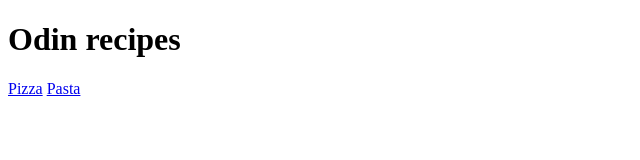
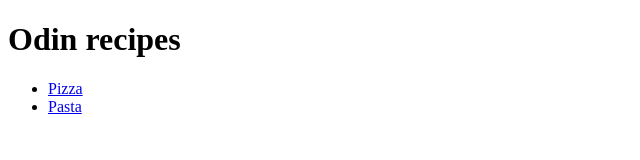
Before and after one commit to user8271/odin-recipes, a plain HTML site: page index.html in a window 1280 px wide. Shown: the full height of the page, 0-640 px from the left. Drawn offline with Linux system fonts and the light colour scheme.

Commit message:
Put index.html links inside an unordered list

```diff
--- a/index.html
+++ b/index.html
@@ -6,7 +6,9 @@
 </head>
 <body>
    <h1>Odin recipes</h1>
-   <a href="recipes/pizza.html">Pizza</a>
-   <a href="recipes/pasta.html">Pasta</a>
+   <ul>
+        <li><a href="recipes/pizza.html">Pizza</a></li>
+        <li><a href="recipes/pasta.html">Pasta</a></li>
+   </ul>
 </body>
 </html>
```
